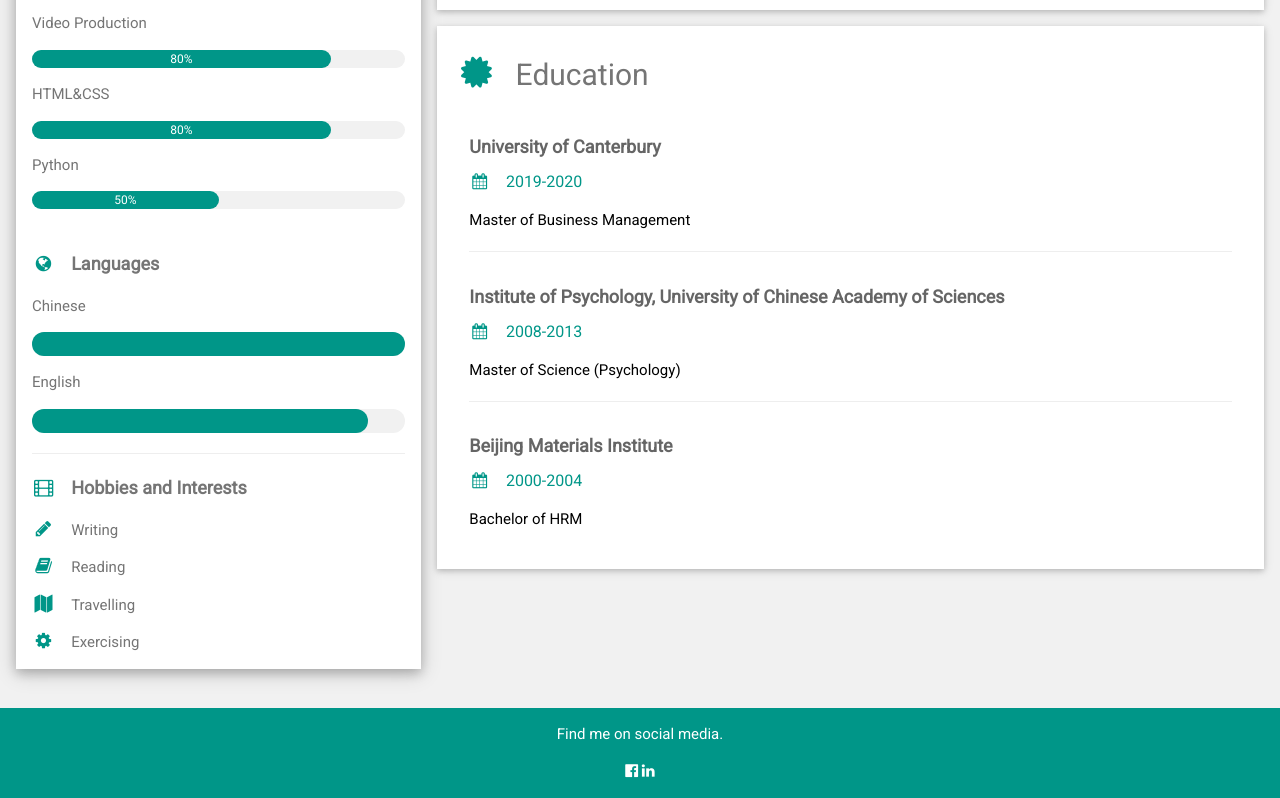
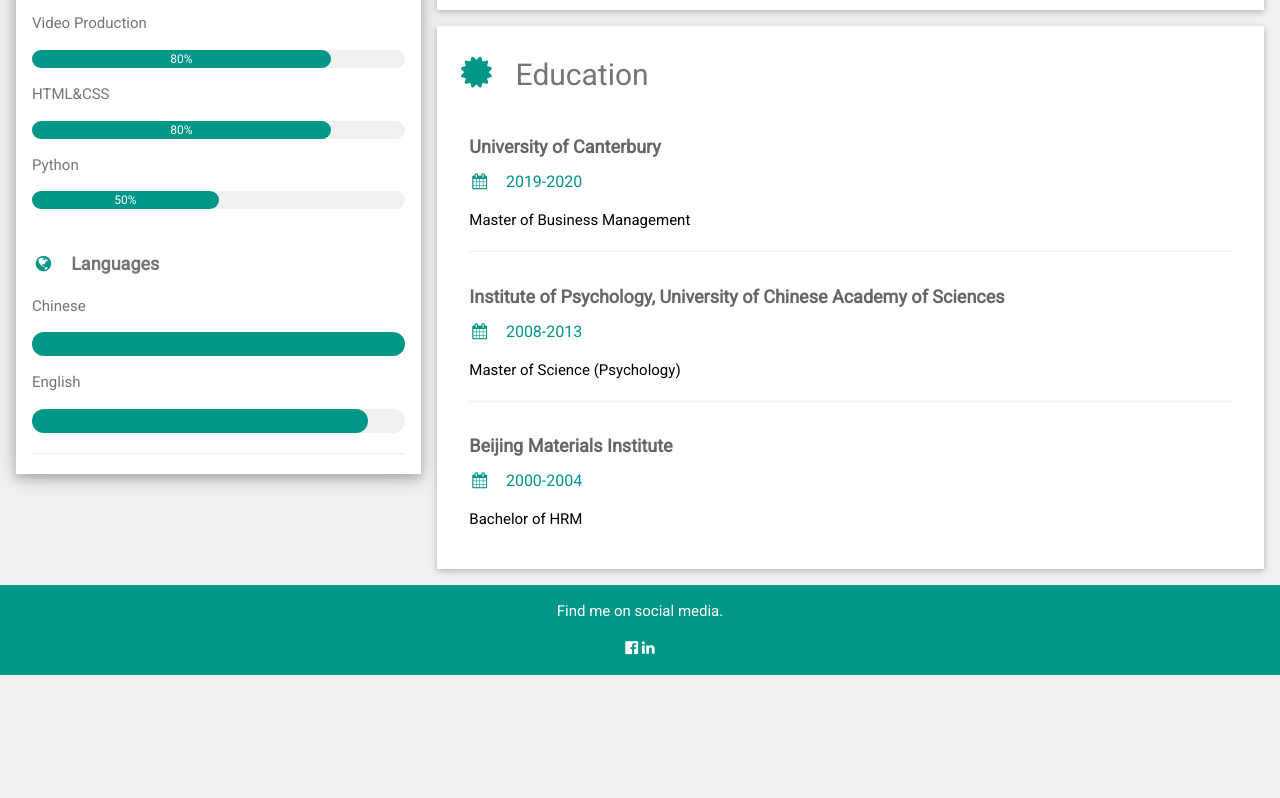
Before and after one commit to tigerbooklimited/tigerbooklimited.github.io, a plain HTML site: page index.html in a window 1280 px wide. Shown: the part 1127-1925 px from the top of the page. After the commit the page ends 1802 px from the top, so only its background shows below. Drawn offline with nearby package versions, Linux system fonts and the light colour scheme.

Commit message:
Update index.html

```diff
--- a/index.html
+++ b/index.html
@@ -90,11 +90,7 @@ html,body,h1,h2,h3,h4,h5,h6 {font-family: "Roboto", sans-serif}
           </div>
 
           <hr>
-           <p class="w3-large w3-text-theme"><b><i class="fa fa-film fa-fw w3-margin-right w3-text-teal"></i>Hobbies and Interests</b></p>
-          <p><i class="fa fa-pencil fa-fw w3-margin-right w3-large w3-text-teal"></i>Writing</p>
-          <p><i class="fa fa-book fa-fw w3-margin-right w3-large w3-text-teal"></i>Reading</p>
-          <p><i class="fa fa-map fa-fw w3-margin-right w3-large w3-text-teal"></i>Travelling</p>
-          <p><i class="fa fa-gear fa-fw w3-margin-right w3-large w3-text-teal"></i>Exercising</p>
+
         </div>
       </div><br>
 
```
